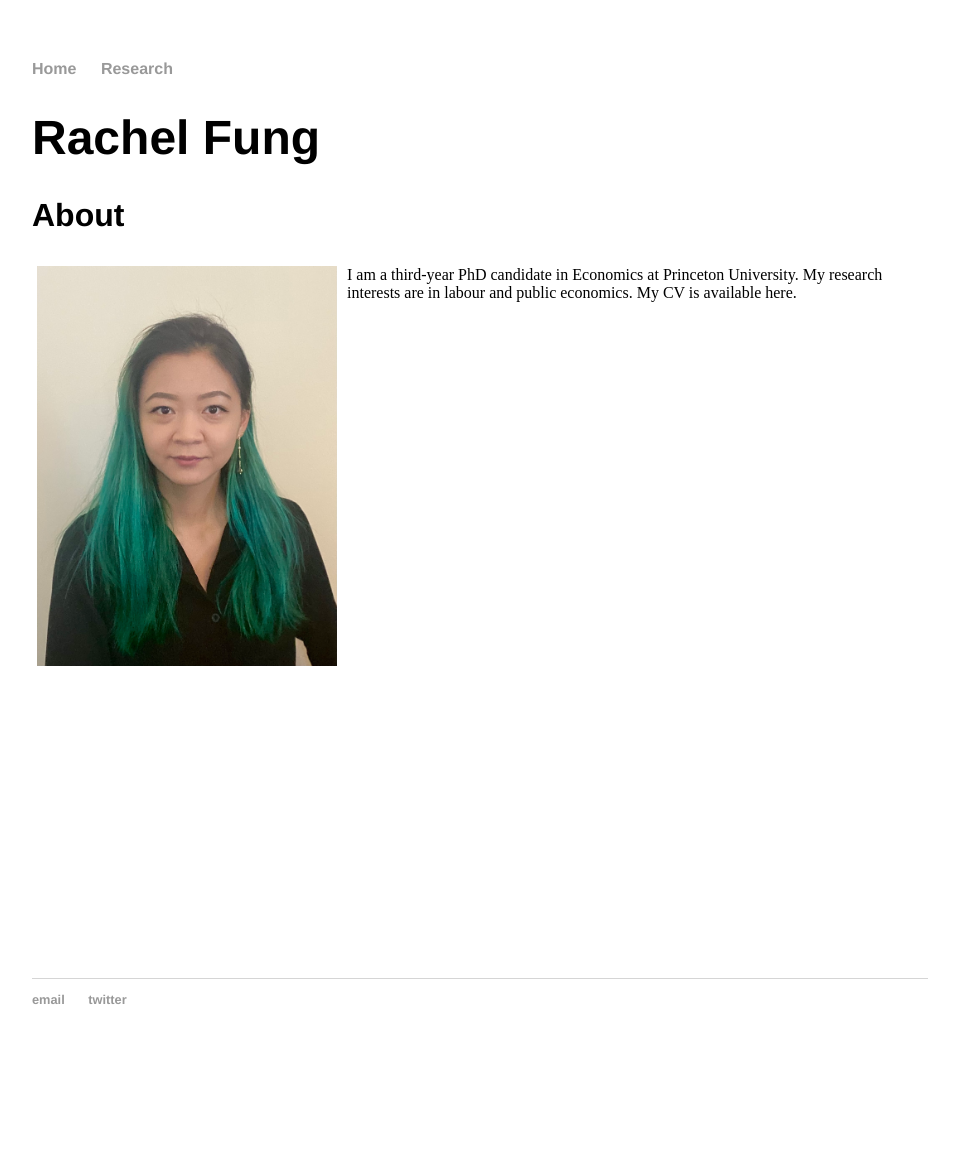
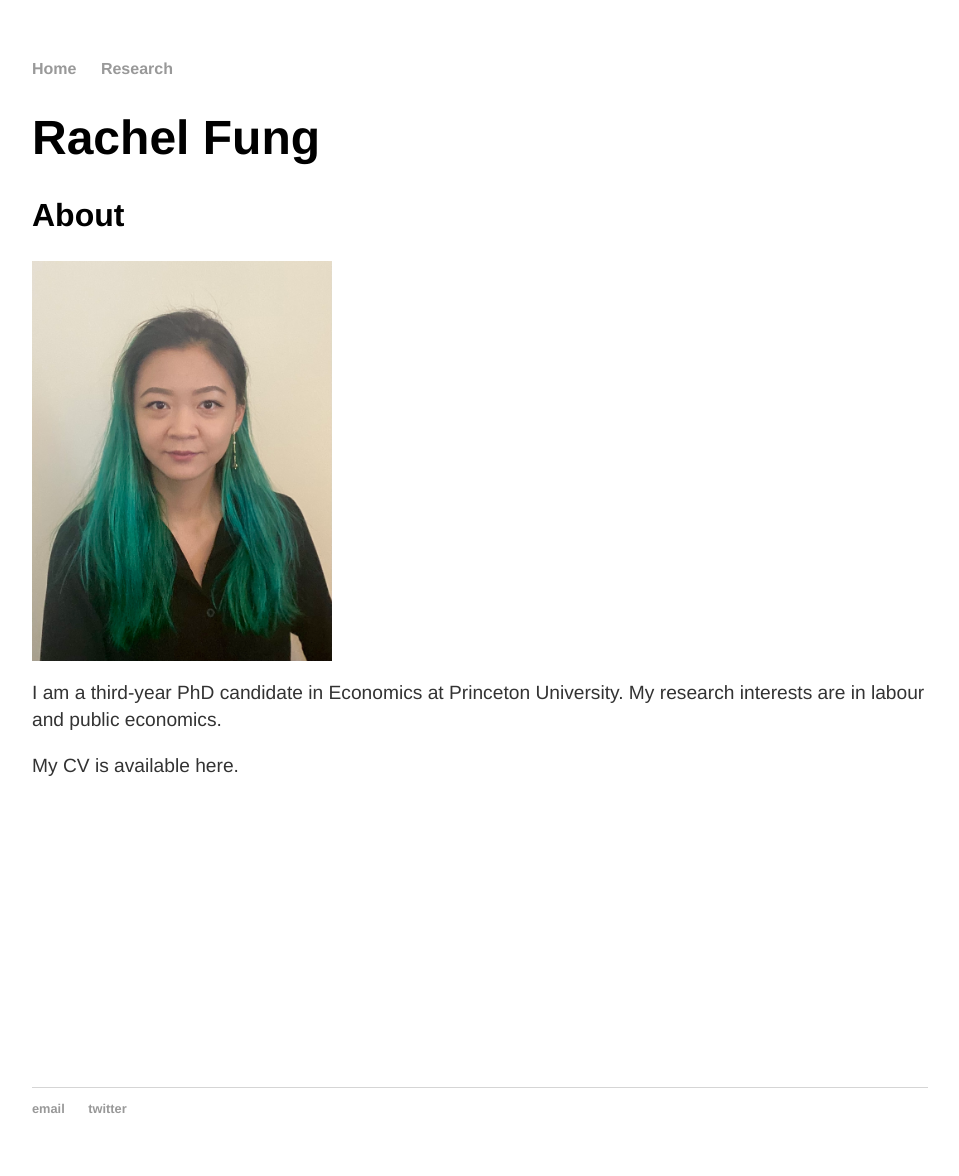
Before and after one commit to rachelylfung/rachelylfung.github.io, a Jekyll site: the page built from index.md, in a window 1280 px wide. Shown: the whole page, without its empty margins (160-1119 px from the left). Built offline with Jekyll 4.4.1, drawn with Linux system fonts in a browser that asks for light colours; before the commit the page ends 1067 px from its top, so only the background shows below that.

Commit message:
Update index.md

```diff
--- a/index.md
+++ b/index.md
@@ -8,13 +8,12 @@ title: Rachel Fung
 
 
 ## About
-<table border="0" cellspacing="0" cellpadding="5"><tr>
+<table border="0" cellspacing="0" cellpadding="0"><tr>
 	<td style="vertical-align:top"><img src="https://rachelylfung.github.io/assets/headshot.jpg" title="Rachel Fung" width="300" height="400" img align="left" margin="20"/></td>
-	<td style="vertical-align:top">I am a third-year PhD candidate in Economics at Princeton University. My research interests are in labour and public economics.
+</tr></table>
+I am a third-year PhD candidate in Economics at Princeton University. My research interests are in labour and public economics.
 
-My CV is available here.</td>
-</tr></table>
-
+My CV is available here.
 
 <br/><br/>
 <br/><br/>
```
